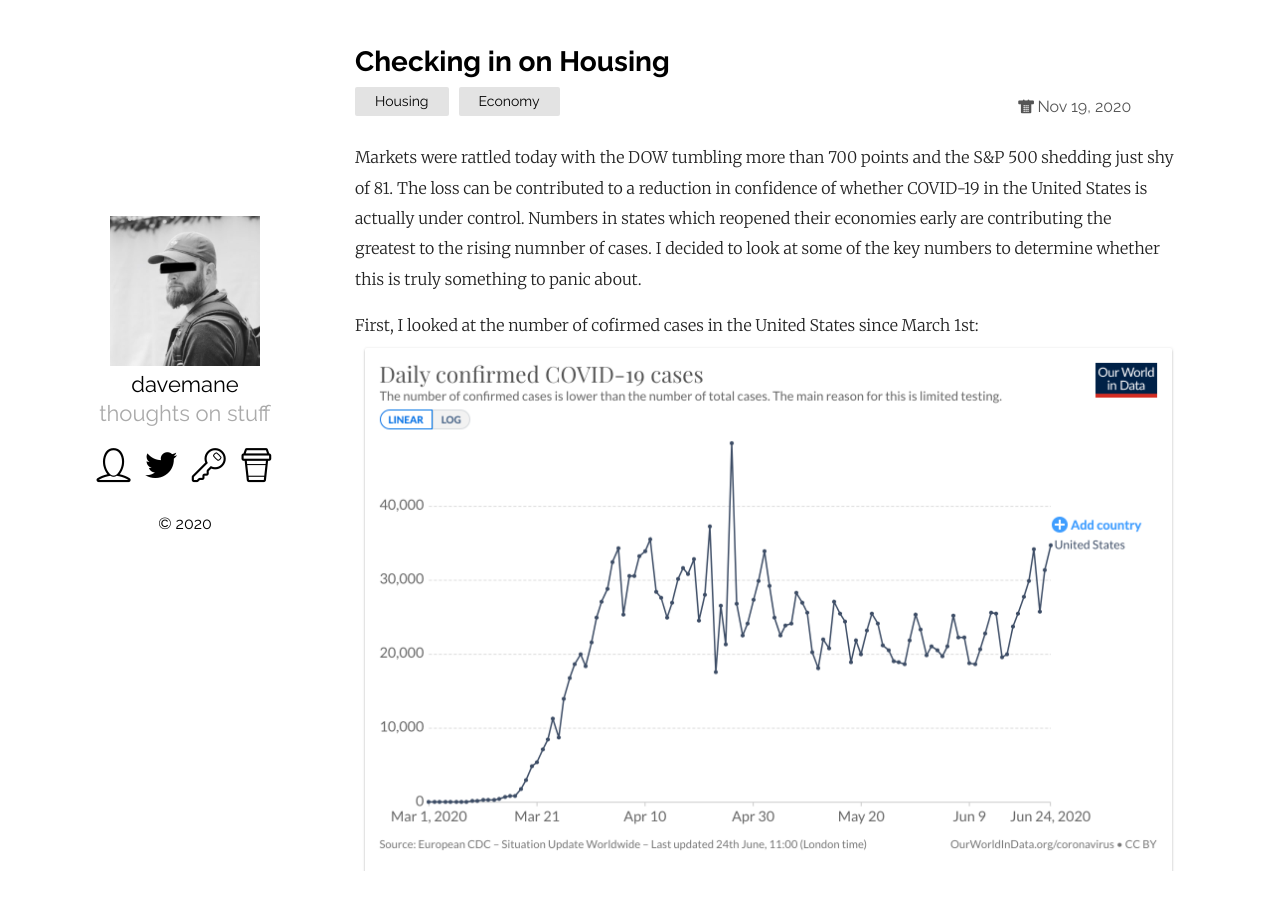
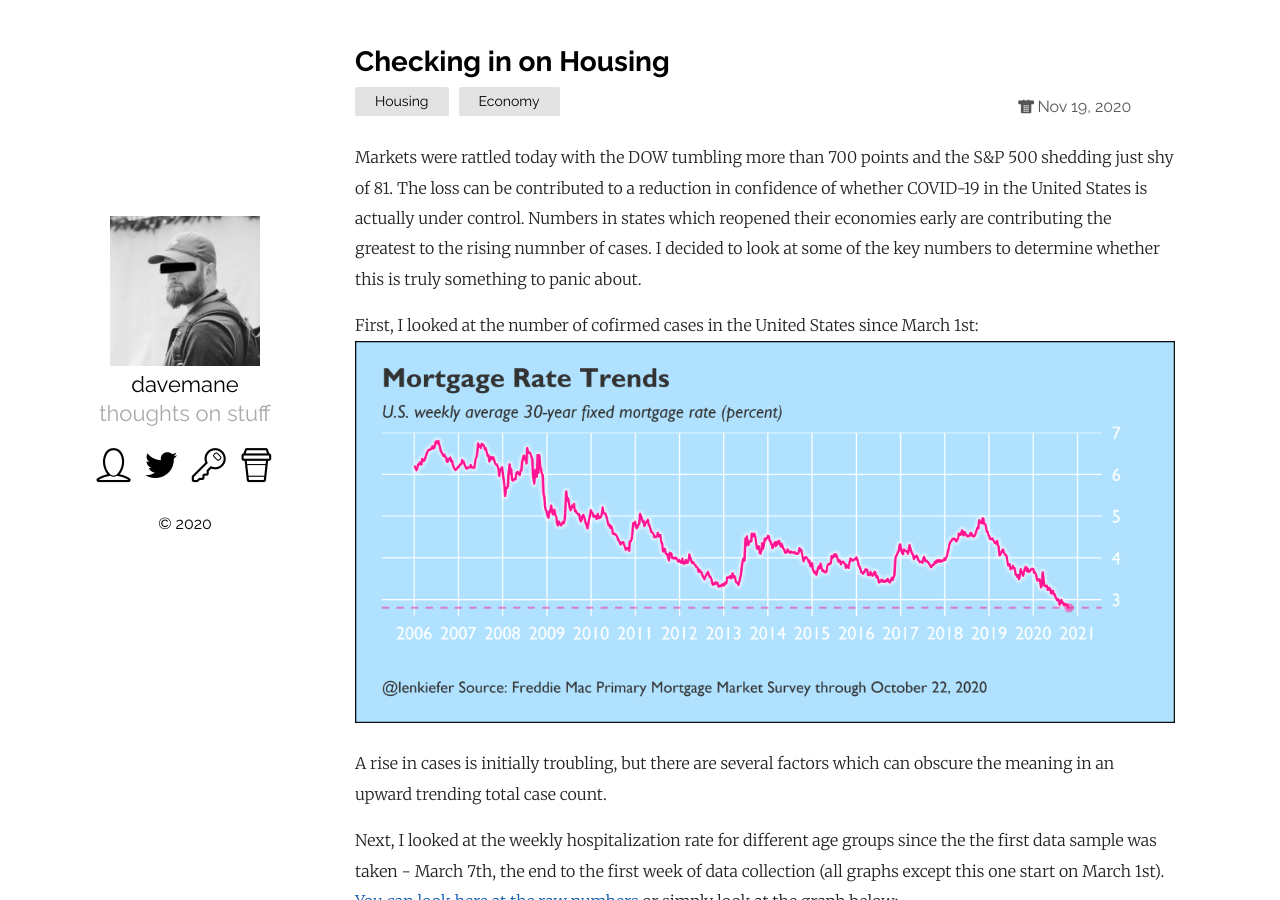
Before and after one commit to davemane/calvinelliot, a Jekyll site: the page built from _posts/2020-11-19-12.markdown, in a window 1280 px wide and 900 px high. Built offline with Jekyll 4.4.1, drawn with Linux system fonts in a browser that asks for light colours.

Commit message:
Update 2020-11-19-12.markdown

```diff
--- a/_posts/2020-11-19-12.markdown
+++ b/_posts/2020-11-19-12.markdown
@@ -7,7 +7,7 @@ categories: Housing Economy
 Markets were rattled today with the DOW tumbling more than 700 points and the S&P 500 shedding just shy of 81. The loss can be contributed to a reduction in confidence of whether COVID-19 in the United States is actually under control. Numbers in states which reopened their economies early are contributing the greatest to the rising numnber of cases. I decided to look at some of the key numbers to determine whether this is truly something to panic about.
 
 First, I looked at the number of cofirmed cases in the United States since March 1st:
-<img src="/assets/covid/daily_cases20200624.png"/>
+<img src="/assets/octoberHousing/mortgageRateTrends.png"/>
 
 A rise in cases is initially troubling, but there are several factors which can obscure the meaning in an upward trending total case count.
 
```
